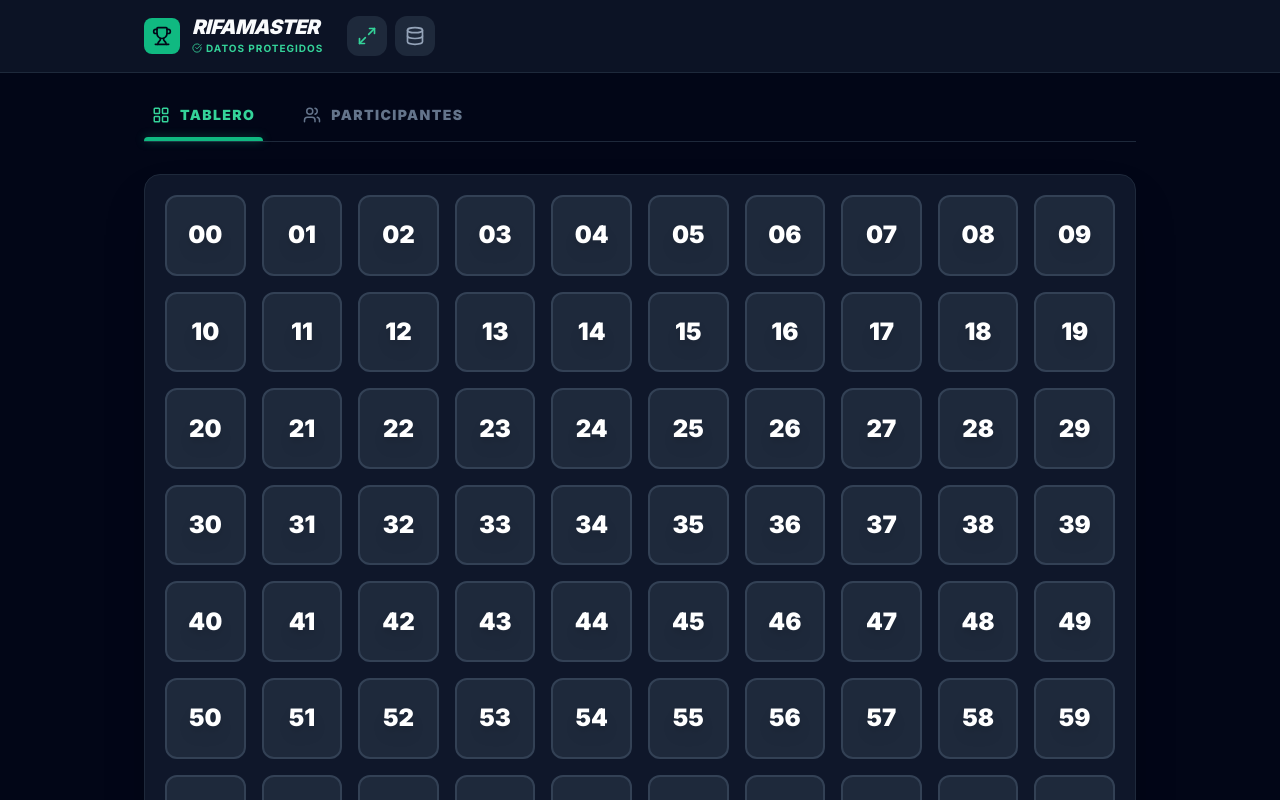
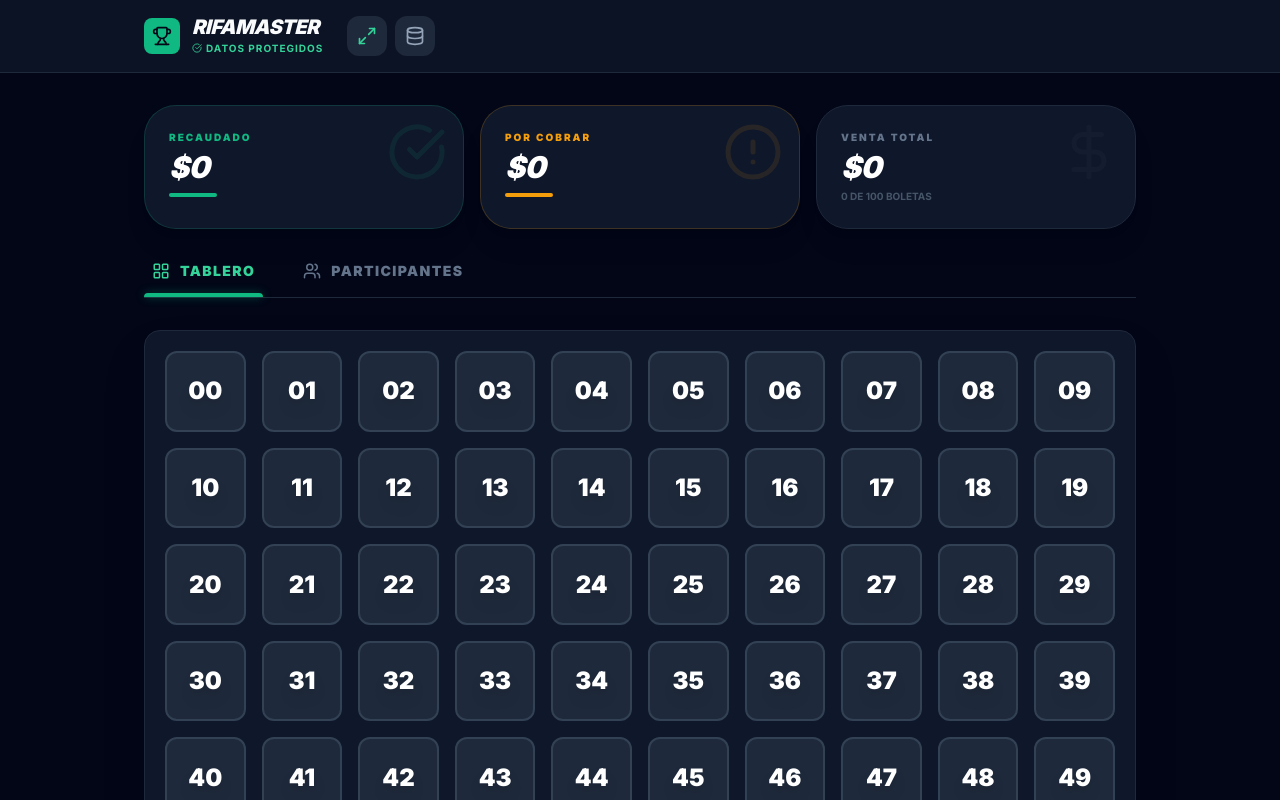
Before and after one commit to newxmkxkombat-coder/RifasMaster, a React (Vite) app: page / in a window 1280 px wide. Shown: the top 800 px of the page. Built offline with nearby package versions, Linux system fonts and the light colour scheme.

Commit message:
Update App.tsx

```diff
--- a/App.tsx
+++ b/App.tsx
@@ -22,7 +22,9 @@ import {
   FileText,
   Copy,
   X as CloseIcon,
-  User as UserIcon
+  User as UserIcon,
+  DollarSign,
+  AlertCircle
 } from 'lucide-react';
 
 const App: React.FC = () => {
@@ -62,6 +64,20 @@ const App: React.FC = () => {
   const [copied, setCopied] = useState(false);
 
   const fileInputRef = useRef<HTMLInputElement>(null);
+
+  // Financial Calculations
+  const financialStats = useMemo(() => {
+    const paidCount = tickets.filter(t => t.status === TicketStatus.PAID).length;
+    const reservedCount = tickets.filter(t => t.status === TicketStatus.RESERVED).length;
+    const totalSold = paidCount + reservedCount;
+
+    return {
+      paid: paidCount * TICKET_PRICE,
+      pending: reservedCount * TICKET_PRICE,
+      total: totalSold * TICKET_PRICE,
+      count: totalSold
+    };
+  }, [tickets]);
 
   // Compute unique names for autocomplete
   const existingNames = useMemo(() => {
@@ -254,7 +270,7 @@ const App: React.FC = () => {
     textContent += "\n━━━━━━━━━━━━━━━━━━━━━━\n";
     textContent += `📊 *RESUMEN:*\n`;
     textContent += `✅ Vendidos: ${tickets.filter(t => t.status !== TicketStatus.AVAILABLE).length}/${TOTAL_NUMBERS}\n`;
-    textContent += `💵 Recaudado: $${(tickets.filter(t => t.status === TicketStatus.PAID).length * TICKET_PRICE).toLocaleString()}\n`;
+    textContent += `💵 Recaudado: $${financialStats.paid.toLocaleString()}\n`;
     textContent += "━━━━━━━━━━━━━━━━━━━━━━";
 
     setExportModal({ isOpen: true, content: textContent });
@@ -272,7 +288,6 @@ const App: React.FC = () => {
     setIsFullScreen(true);
   };
 
-  const totalRaised = tickets.filter(t => t.status === TicketStatus.PAID).length * TICKET_PRICE;
   const availableCount = tickets.filter(t => t.status === TicketStatus.AVAILABLE).length;
   const selectedCount = tickets.filter(t => t.status === TicketStatus.SELECTED).length;
 
@@ -343,6 +358,51 @@ const App: React.FC = () => {
             </div>
           </div>
         </header>
+      )}
+
+      {/* Financial Summary - Only visible outside full screen */}
+      {!isFullScreen && (
+        <section className="max-w-5xl mx-auto px-4 mt-8 animate-fade-in">
+          <div className="grid grid-cols-1 sm:grid-cols-3 gap-4">
+            {/* Recaudado Card */}
+            <div className="bg-slate-900 border border-emerald-500/20 rounded-[2rem] p-6 shadow-xl relative overflow-hidden group">
+              <div className="absolute top-0 right-0 p-4 opacity-10 group-hover:opacity-20 transition-opacity">
+                <CheckCircle size={60} className="text-emerald-500" />
+              </div>
+              <p className="text-[10px] font-black uppercase tracking-[0.2em] text-emerald-500 mb-1">Recaudado</p>
+              <h2 className="text-3xl font-black text-white italic tracking-tight">
+                ${financialStats.paid.toLocaleString()}
+              </h2>
+              <div className="mt-2 h-1 w-12 bg-emerald-500 rounded-full"></div>
+            </div>
+
+            {/* Pendiente Card */}
+            <div className="bg-slate-900 border border-amber-500/20 rounded-[2rem] p-6 shadow-xl relative overflow-hidden group">
+              <div className="absolute top-0 right-0 p-4 opacity-10 group-hover:opacity-20 transition-opacity">
+                <AlertCircle size={60} className="text-amber-500" />
+              </div>
+              <p className="text-[10px] font-black uppercase tracking-[0.2em] text-amber-500 mb-1">Por Cobrar</p>
+              <h2 className="text-3xl font-black text-white italic tracking-tight">
+                ${financialStats.pending.toLocaleString()}
+              </h2>
+              <div className="mt-2 h-1 w-12 bg-amber-500 rounded-full"></div>
+            </div>
+
+            {/* Total Sales Card */}
+            <div className="bg-slate-900 border border-slate-800 rounded-[2rem] p-6 shadow-xl relative overflow-hidden group">
+              <div className="absolute top-0 right-0 p-4 opacity-10 group-hover:opacity-20 transition-opacity">
+                <DollarSign size={60} className="text-slate-600" />
+              </div>
+              <p className="text-[10px] font-black uppercase tracking-[0.2em] text-slate-500 mb-1">Venta Total</p>
+              <h2 className="text-3xl font-black text-white italic tracking-tight">
+                ${financialStats.total.toLocaleString()}
+              </h2>
+              <p className="text-[10px] font-bold text-slate-600 uppercase mt-1">
+                {financialStats.count} de {TOTAL_NUMBERS} boletas
+              </p>
+            </div>
+          </div>
+        </section>
       )}
 
       {/* Export Modal */}
```
